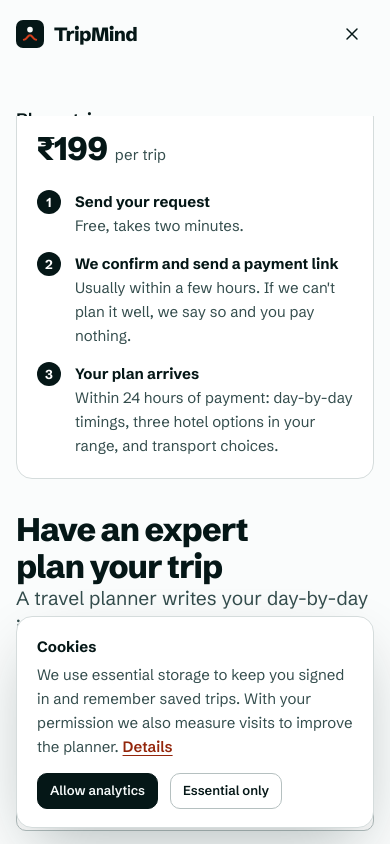
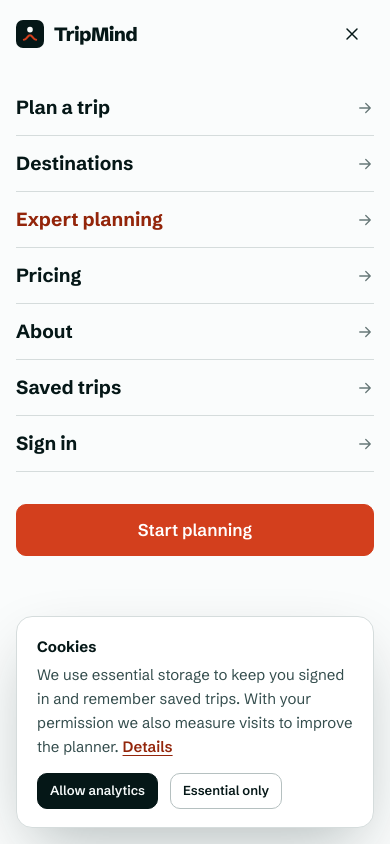
Before and after one commit to PRINCE200016/travelai, a plain HTML site: page frontend/itinerary.html in a window 390 px wide. Both pictures are taken after a click on the button "Open menu". Shown: the top 844 px of the page. Drawn offline with nearby package versions, Linux system fonts and the light colour scheme.

Commit message:
Fix mobile menu and mobile usability
- The mobile menu sat inside the header, whose backdrop blur made its fixed
  positioning relative to the header, so it opened with no height and only
  locked the page. It is now a full-screen panel attached to the body, with
  its own close button, Escape support and focus handling.
- No blur on the sticky header on phones (smoother scrolling).
- Bigger tap targets: quick-plan inputs, budget presets, checkboxes, footer
  and 404 links; readable month labels on destinations.
- Phones load smaller hero, tile and trip photos (srcset).
- Planner summary card hidden on phones where it showed as an empty bar.
- Consent checkbox text and link no longer split into columns.

```diff
--- a/frontend/css/pages.css
+++ b/frontend/css/pages.css
@@ -24,7 +24,7 @@
 .qp-field + .qp-field::before { content: ''; position: absolute; left: -2px; top: 14px; bottom: 14px; width: 1px; background: var(--line); }
 .qp-field:focus-within { background: var(--ink-50); }
 .qp-field label { font-size: var(--fs-xs); font-weight: 650; color: var(--text-2); }
-.qp-input { border: 0; background: transparent; padding: 2px 0; font-size: var(--fs-md); font-weight: 600; width: 100%; min-height: 32px; color: var(--text); appearance: none; }
+.qp-input { border: 0; background: transparent; padding: 2px 0; font-size: var(--fs-md); font-weight: 600; width: 100%; min-height: 40px; color: var(--text); appearance: none; }
 .qp-input:focus { outline: none; }
 .qp-input::placeholder { color: var(--ink-500); font-weight: 500; }
 select.qp-input { cursor: pointer; }
@@ -104,7 +104,7 @@ fieldset.q { border: 0; padding: 0; min-width: 0; }
 .q .hint { margin-top: -6px; }
 .step-nav { display: flex; justify-content: space-between; gap: var(--s-3); margin-top: var(--s-7); padding-top: var(--s-5); border-top: 1px solid var(--line); }
 .budget-presets { display: flex; gap: 6px; flex-wrap: wrap; }
-.budget-presets button { padding: 6px 12px; border-radius: 999px; border: 1px solid var(--line-strong); font-size: var(--fs-xs); font-weight: 600; background: var(--surface); }
+.budget-presets button { min-height: 40px; padding: 8px 14px; border-radius: 999px; border: 1px solid var(--line-strong); font-size: var(--fs-xs); font-weight: 600; background: var(--surface); }
 .budget-presets button:hover { border-color: var(--ink-700); }
 .per-day { font-size: var(--fs-sm); color: var(--text-2); }
 .per-day strong { color: var(--text); }
@@ -116,7 +116,7 @@ fieldset.q { border: 0; padding: 0; min-width: 0; }
 .summary-card .kv > div { font-size: var(--fs-sm); }
 .summary-card dd.empty-val { color: var(--ink-500); font-weight: 500; }
 .summary-card footer { padding: 14px 20px 18px; border-top: 1px solid var(--line); font-size: var(--fs-xs); color: var(--text-2); }
-@media (max-width: 960px) { .planner-aside { position: static; } .summary-card dl, .summary-card footer { display: none; } .summary-card header { justify-content: space-between; } }
+@media (max-width: 960px) { .planner-aside { display: none; } }
 
 /* ================= Results ================= */
 .results-head { padding-block: clamp(28px, 3vw, 48px) var(--s-5); border-bottom: 1px solid var(--line); }
--- a/frontend/css/style.css
+++ b/frontend/css/style.css
@@ -203,18 +203,41 @@ p { text-wrap: pretty; }
 .site-header.on-photo .btn-ghost:hover { --_bg: oklch(1 0 0 / 0.14); }
 .site-header.on-photo .menu-btn:hover { background: oklch(1 0 0 / 0.14); }
 
+/* Mobile menu: a full-screen panel attached to <body> (see site.js) */
 .mobile-nav { display: none; }
+.brand { min-height: 44px; }
 @media (max-width: 900px) {
   .nav, .header-actions .hide-sm { display: none; }
   .menu-btn { display: inline-flex; }
+  /* Blur on a sticky header is expensive on phones and causes scroll jank. */
+  .site-header { backdrop-filter: none; background: var(--bg); }
+  .site-header.on-photo { background: transparent; }
+
   .mobile-nav[data-open="true"] {
-    display: block; position: fixed; inset: 68px 0 0 0; z-index: var(--z-nav);
-    background: var(--bg); color: var(--text); padding: var(--s-5) var(--gutter); overflow-y: auto;
-    animation: fade-in 200ms var(--ease-out);
+    display: flex; flex-direction: column;
+    position: fixed; inset: 0; z-index: var(--z-modal);
+    background: var(--bg); color: var(--text);
+    padding: 0 var(--gutter) max(var(--s-5), env(safe-area-inset-bottom));
+    overflow-y: auto; overscroll-behavior: contain;
+    animation: menu-in 240ms var(--ease-out);
   }
-  .mobile-nav a { display: block; padding: 14px 0; border-bottom: 1px solid var(--line); text-decoration: none; font-size: 1.125rem; font-weight: 600; }
-  .mobile-nav .btn { margin-top: var(--s-5); }
+  .mobile-nav-top { display: flex; align-items: center; justify-content: space-between; height: 68px; flex: none; }
+  .mobile-nav-top .menu-btn { display: inline-flex; color: var(--text); }
+  .mobile-nav-top .menu-btn:hover { background: var(--ink-100); }
+  .mobile-nav-links { display: grid; margin-top: var(--s-3); }
+  .mobile-nav-links a {
+    display: flex; align-items: center; justify-content: space-between; min-height: 56px;
+    border-bottom: 1px solid var(--line); text-decoration: none; font-size: 1.1875rem; font-weight: 650; color: var(--text);
+  }
+  .mobile-nav-links a .icon { width: 18px; height: 18px; color: var(--ink-500); }
+  .mobile-nav-links a[aria-current="page"] { color: var(--action-ink); }
+  .mobile-nav > .btn { margin-top: auto; margin-bottom: 0; }
+  .mobile-nav-links + .btn { margin-top: var(--s-6); }
+
+  /* Lock the page behind the open menu without losing the scroll position. */
+  html.menu-open, html.menu-open body { overflow: hidden; }
 }
+@keyframes menu-in { from { opacity: 0; transform: translateY(-8px); } to { opacity: 1; transform: none; } }
 
 /* ---------- Footer ---------- */
 .site-footer { background: var(--ink-950); color: oklch(0.86 0.012 195); margin-top: auto; }
@@ -224,7 +247,9 @@ p { text-wrap: pretty; }
 .footer-top .brand { color: #fff; }
 .footer-top p { margin-top: var(--s-3); max-width: 36ch; font-size: var(--fs-sm); line-height: 1.6; }
 .footer-col h3 { font-size: var(--fs-sm); font-weight: 650; color: #fff; letter-spacing: 0; margin-bottom: var(--s-3); }
-.footer-col ul { list-style: none; padding: 0; display: grid; gap: 10px; font-size: var(--fs-sm); }
+.footer-col ul { list-style: none; padding: 0; display: grid; gap: 2px; font-size: var(--fs-sm); }
+.footer-col a { display: inline-block; padding: 8px 0; }
+.footer-bottom a { display: inline-block; padding: 12px 0; }
 .footer-bottom { border-top: 1px solid oklch(1 0 0 / 0.12); padding-block: var(--s-5); display: flex; justify-content: space-between; flex-wrap: wrap; gap: var(--s-3); font-size: var(--fs-xs); color: oklch(0.78 0.015 195); }
 @media (max-width: 860px) { .footer-top { grid-template-columns: 1fr 1fr; gap: var(--s-6); } .footer-top > :first-child { grid-column: 1 / -1; } }
 
@@ -249,8 +274,8 @@ p { text-wrap: pretty; }
 .input-prefix > span { position: absolute; left: 14px; top: 50%; transform: translateY(-50%); color: var(--text-2); font-weight: 600; pointer-events: none; }
 .input-prefix .input { padding-left: 32px; }
 .form-grid { display: grid; gap: var(--s-4); grid-template-columns: repeat(auto-fit, minmax(220px, 1fr)); }
-.check { display: flex; gap: 10px; align-items: flex-start; font-size: var(--fs-sm); color: var(--text-2); }
-.check input { width: 18px; height: 18px; margin-top: 3px; accent-color: var(--ink-900); }
+.check { display: flex; gap: 10px; align-items: flex-start; font-size: var(--fs-sm); color: var(--text-2); padding: 8px 0; cursor: pointer; }
+.check input { width: 20px; height: 20px; margin-top: 1px; flex: none; accent-color: var(--ink-900); }
 
 /* Stepper (− 2 +) */
 .stepper { justify-self: start; display: inline-flex; align-items: center; border: 1px solid var(--line-strong); border-radius: var(--r-md); background: var(--surface); min-height: 48px; }
--- a/frontend/js/result.js
+++ b/frontend/js/result.js
@@ -212,7 +212,7 @@
 
     return '<article class="trip" id="trip-' + esc(t.id) + '" aria-labelledby="t-' + esc(t.id) + '">' +
       '<div>' +
-        '<div class="trip-photo"><img src="' + esc(imgSize(t.image, 1400)) + '" alt="' + esc(t.imageAlt) + '" data-fallback="' + esc(fallbackFor(t)) + '"' + (index ? ' loading="lazy"' : ' fetchpriority="high"') + '>' +
+        '<div class="trip-photo"><img src="' + esc(imgSize(t.image, window.innerWidth < 700 ? 800 : 1400)) + '" alt="' + esc(t.imageAlt) + '" data-fallback="' + esc(fallbackFor(t)) + '"' + (index ? ' loading="lazy"' : ' fetchpriority="high"') + '>' +
           '<div class="rank">' + (index === 0 ? '<span class="rank-pill">Best match</span>' : '') +
           (t.kind === 'offbeat' ? '<span class="rank-pill gem">Hidden gem</span>' : '') + '</div></div>' +
         '<div class="trip-title"><div><h2 id="t-' + esc(t.id) + '">' + esc(t.name) + '</h2><p class="state">' + esc(t.state) + ' · ' + t.distanceKm.toLocaleString('en-IN') + ' km from ' + esc(echo.originLabel) + '</p></div>' +
--- a/frontend/js/site.js
+++ b/frontend/js/site.js
@@ -187,26 +187,58 @@
           '<a class="btn btn-primary hide-sm" href="plan.html">Start planning</a>' +
           '<button class="menu-btn" type="button" aria-expanded="false" aria-controls="mobileNav" aria-label="Open menu">' + icon('menu') + '</button>' +
         '</div>' +
-      '</div>' +
-      '<div class="mobile-nav" id="mobileNav" data-open="false">' +
-        NAV.map(function (n) { return '<a href="' + n.href + '">' + n.label + '</a>'; }).join('') +
-        '<a href="saved.html">' + (user ? 'My trips' : 'Saved trips') + '</a>' +
-        (user ? '<a href="#" data-logout>Sign out</a>' : '<a href="login.html">Sign in</a>') +
-        '<a class="btn btn-primary btn-block btn-lg" href="plan.html">Start planning</a>' +
       '</div>';
 
+    // The mobile menu lives directly under <body>: inside the header, "position: fixed" would be
+    // positioned relative to the header instead of the screen, and the panel collapsed to nothing.
+    var old = document.getElementById('mobileNav');
+    if (old) old.remove();
+    var panel = document.createElement('div');
+    panel.className = 'mobile-nav';
+    panel.id = 'mobileNav';
+    panel.setAttribute('data-open', 'false');
+    panel.setAttribute('role', 'dialog');
+    panel.setAttribute('aria-modal', 'true');
+    panel.setAttribute('aria-label', 'Menu');
+    panel.innerHTML =
+      '<div class="mobile-nav-top">' +
+        '<a class="brand" href="index.html" aria-label="TripMind home">' + BRAND_MARK + '<span>TripMind</span></a>' +
+        '<button class="menu-btn" type="button" data-close-menu aria-label="Close menu">' + icon('close') + '</button>' +
+      '</div>' +
+      '<nav class="mobile-nav-links" aria-label="Main">' +
+        NAV.map(function (n) { return '<a href="' + n.href + '"' + (n.key === page ? ' aria-current="page"' : '') + '>' + n.label + icon('arrow') + '</a>'; }).join('') +
+        '<a href="saved.html"' + (page === 'saved' ? ' aria-current="page"' : '') + '>' + (user ? 'My trips' : 'Saved trips') + icon('arrow') + '</a>' +
+        (user ? '<a href="#" data-logout>Sign out' + icon('arrow') + '</a>' : '<a href="login.html">Sign in' + icon('arrow') + '</a>') +
+      '</nav>' +
+      '<a class="btn btn-primary btn-block btn-lg" href="plan.html">Start planning</a>';
+    document.body.appendChild(panel);
+
     var btn = el.querySelector('.menu-btn');
-    var panel = el.querySelector('#mobileNav');
-    btn.addEventListener('click', function () {
-      var open = panel.getAttribute('data-open') !== 'true';
+    function setOpen(open) {
+      if ((panel.getAttribute('data-open') === 'true') === open) return;
       panel.setAttribute('data-open', String(open));
       btn.setAttribute('aria-expanded', String(open));
-      btn.setAttribute('aria-label', open ? 'Close menu' : 'Open menu');
-      btn.innerHTML = icon(open ? 'close' : 'menu');
-      document.body.style.overflow = open ? 'hidden' : '';
-      if (onPhoto) el.classList.toggle('on-photo', !open);
+      document.documentElement.classList.toggle('menu-open', open);
+      if (open) {
+        panel.querySelector('[data-close-menu]').focus();
+      } else {
+        btn.focus({ preventScroll: true });
+      }
+    }
+    btn.addEventListener('click', function () { setOpen(true); });
+    panel.querySelector('[data-close-menu]').addEventListener('click', function () { setOpen(false); });
+    panel.addEventListener('click', function (e) {
+      var a = e.target.closest('a');
+      if (a && !a.hasAttribute('data-logout')) setOpen(false);
     });
-    el.querySelectorAll('[data-logout]').forEach(function (b) {
+    document.addEventListener('keydown', function (e) {
+      if (e.key === 'Escape' && panel.getAttribute('data-open') === 'true') setOpen(false);
+    });
+    // Rotating to a wide screen while open: close so the page isn't left locked.
+    window.addEventListener('resize', function () {
+      if (window.innerWidth > 900 && panel.getAttribute('data-open') === 'true') setOpen(false);
+    });
+    document.querySelectorAll('[data-logout]').forEach(function (b) {
       b.addEventListener('click', function (e) { e.preventDefault(); logout(); });
     });
   }
```
Also changed, not shown: frontend/404.html (+1 -0 lines), frontend/destinations.html (+1 -1 lines), frontend/index.html (+6 -6 lines), frontend/itinerary.html (+1 -1 lines).
